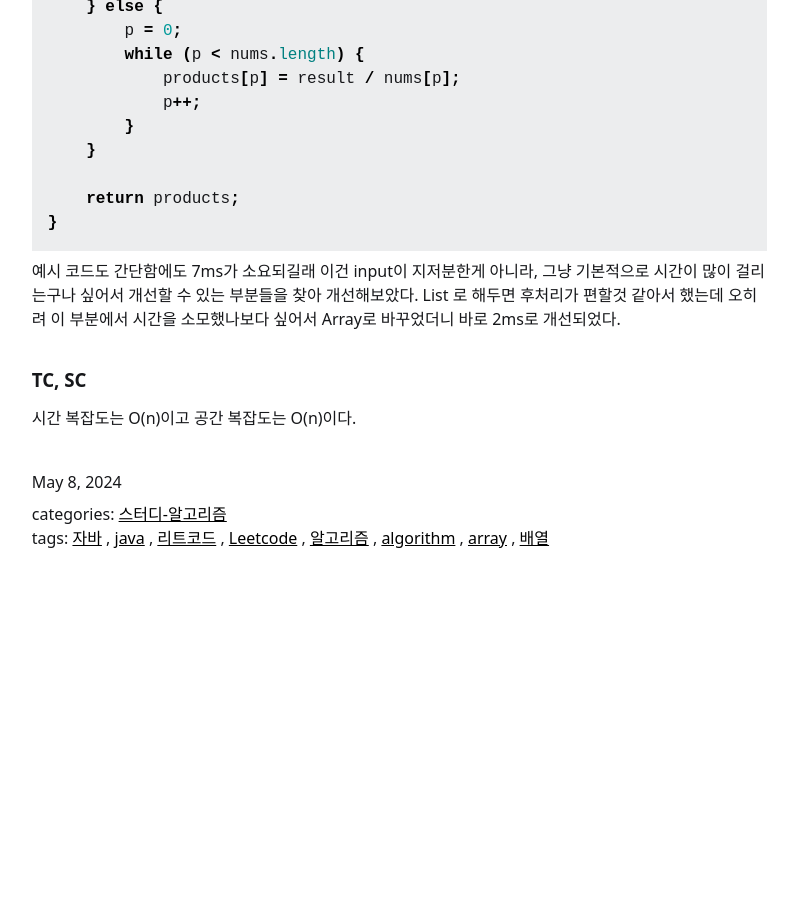
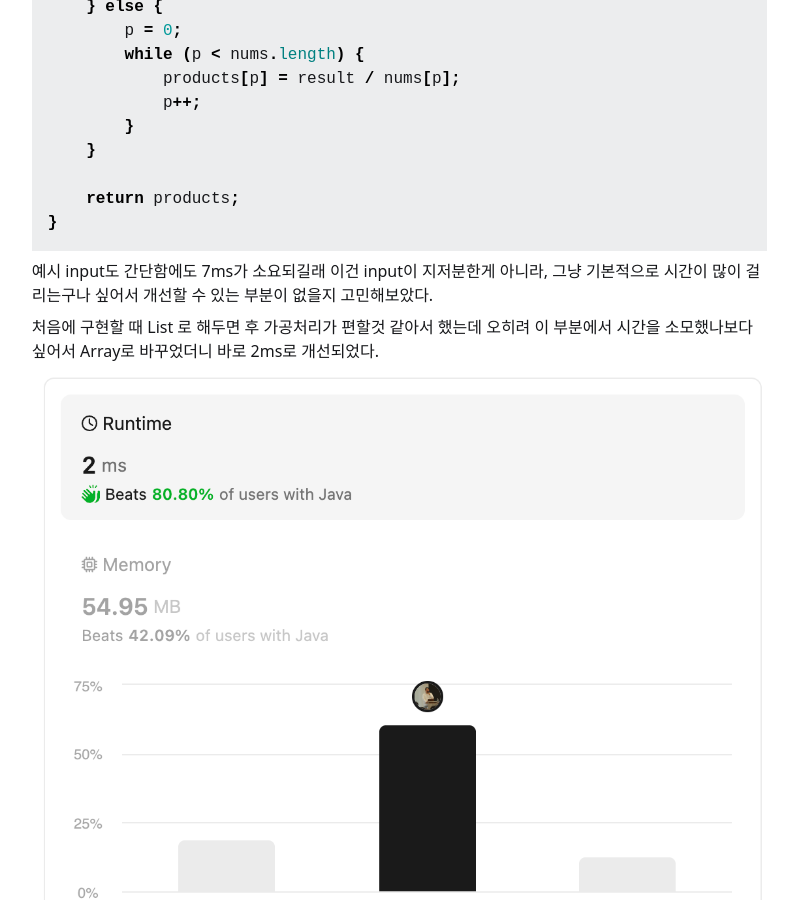
Before and after one commit to dev-jonghoonpark/algorithm-blog, a Jekyll site: the page built from _posts/2024-05-08-leetcode-238.md, in a window 1280 px wide and 900 px high, scrolled down 4167 px. Shown: the whole window, without its empty margins (321-1119 px from the left). Built offline with Jekyll 4.4.1, drawn with Linux system fonts in a browser that asks for light colours; the table of contents is made by our own code; before the commit the page ends 4813 px from its top, so only the background shows below that.

Commit message:
update post

````diff
--- a/_posts/2024-05-08-leetcode-238.md
+++ b/_posts/2024-05-08-leetcode-238.md
@@ -155,7 +155,11 @@ public int[] productExceptSelf(int[] nums) {
 }
 ```
 
-예시 코드도 간단함에도 7ms가 소요되길래 이건 input이 지저분한게 아니라, 그냥 기본적으로 시간이 많이 걸리는구나 싶어서 개선할 수 있는 부분들을 찾아 개선해보았다. List 로 해두면 후처리가 편할것 같아서 했는데 오히려 이 부분에서 시간을 소모했나보다 싶어서 Array로 바꾸었더니 바로 2ms로 개선되었다.
+예시 input도 간단함에도 7ms가 소요되길래 이건 input이 지저분한게 아니라, 그냥 기본적으로 시간이 많이 걸리는구나 싶어서 개선할 수 있는 부분이 없을지 고민해보았다.
+
+처음에 구현할 때 List 로 해두면 후 가공처리가 편할것 같아서 했는데 오히려 이 부분에서 시간을 소모했나보다 싶어서 Array로 바꾸었더니 바로 2ms로 개선되었다.
+
+![improve-second-approach](/assets/images/2024-05-08-leetcode-238/improve-second-approach.png)
 
 ### TC, SC
 
````
